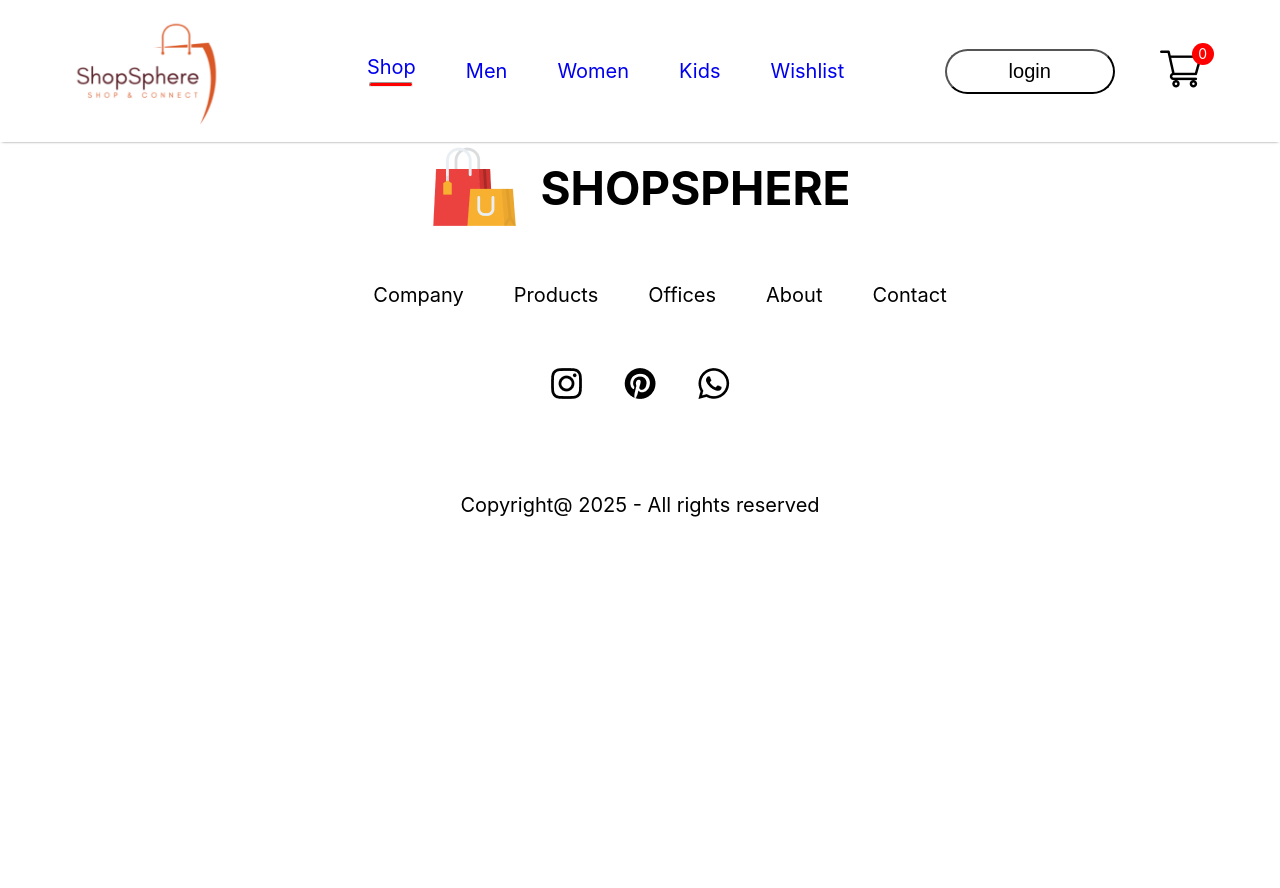
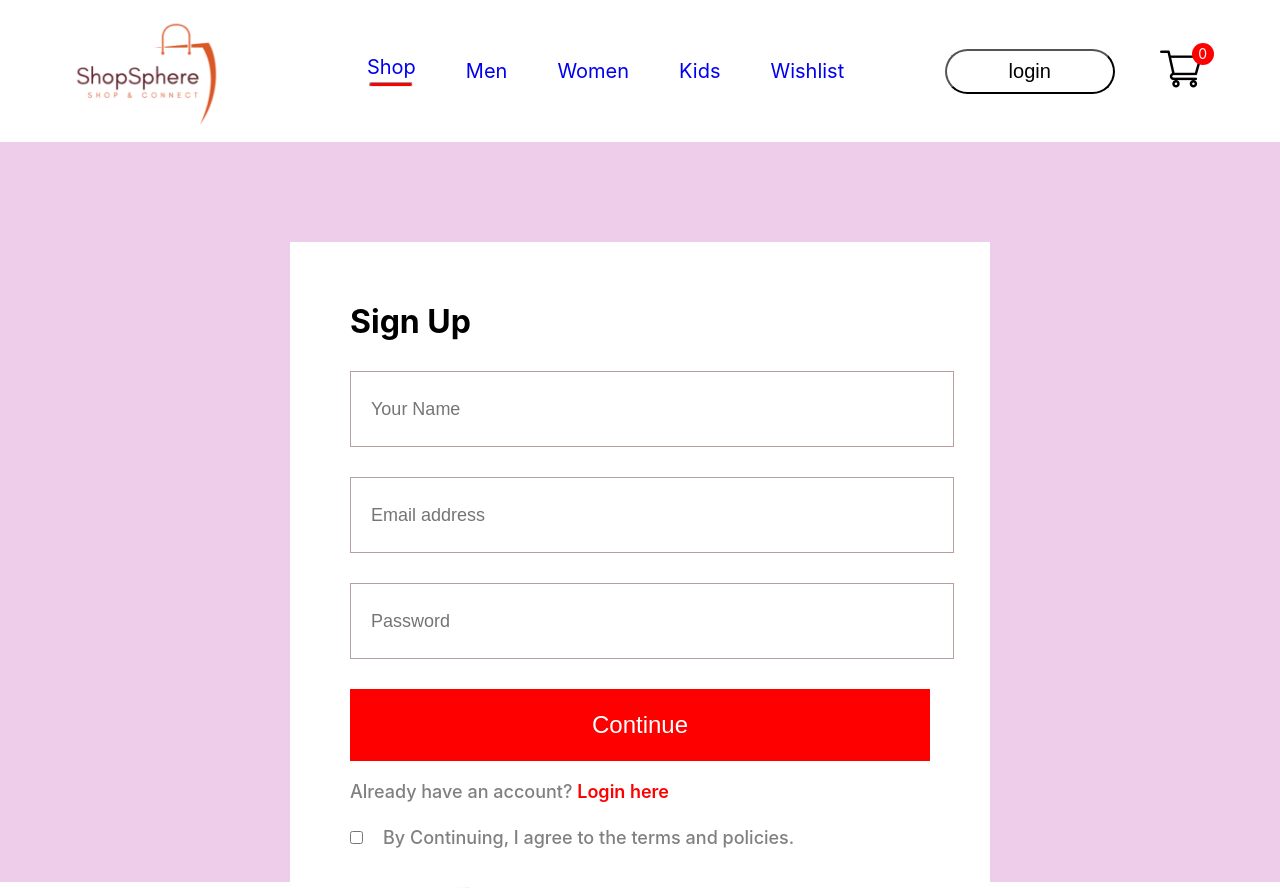
Before and after one commit to mansidavkhar/Shoppy, a React (Create React App) app in the folder frontend/: page /login in a window 1280 px wide. Shown: the top 888 px of the page. Before the commit the page ends 800 px from the top, so only its background shows below. Built offline with nearby package versions, Linux system fonts and the light colour scheme.

Commit message:
login page done

```diff
--- /dev/null
+++ b/frontend/src/Pages/CSS/LoginSignup.css
@@ -0,0 +1,69 @@
+.loginsignup{
+    width: 100%;
+    height: 80vh;
+    background: rgb(237, 205, 234);
+    padding-top: 100px;
+}
+
+.loginsignup-container{
+    width: 580px;
+    height: 600px;
+    background: white;
+    margin: auto;
+    padding: 40px 60px;
+}
+
+.loginsignup-container h1{
+    margin: 20px 0px;
+}
+
+.loginsignup-fields{
+    display: flex;
+    flex-direction: column;
+    gap: 30px;
+    margin-top: 30px;
+}
+
+.loginsignup-fields input{
+    height: 72px;
+    width: 100%;
+    padding-left: 20px;
+    border: 1px solid rgb(186, 157, 157);
+    outline: none;
+    color: pink;
+    font-size: 18px;
+}
+
+.loginsignup-container button{
+    width: 580px;
+    height: 72px;
+    color: white;
+    background: red;
+    margin-top: 30px;
+    border: none;
+    font-size: 24px;
+    font-weight: 500;
+    cursor: pointer;
+}
+
+.loginsignup-login{
+    margin-top: 20px;
+    color: grey;
+    font-size: 18px;
+    font-weight: 500;
+}
+
+.loginsignup-login span{
+    color: red;
+    font-weight: 600;
+}
+
+.loginsignup-agree{
+    display: flex;
+    align-items: center;
+    gap: 20px;
+    margin-top: 25px;
+    color: grey;
+    font-size: 18px;
+    font-weight: 500;
+}
--- a/frontend/src/Pages/LoginSignup.jsx
+++ b/frontend/src/Pages/LoginSignup.jsx
@@ -1,9 +1,23 @@
 import React from 'react'
+import './CSS/LoginSignup.css'
 
 const LoginSignup = () => {
   return (
-    <div>
-
+    <div className='loginsignup'>
+      <div className="loginsignup-container">
+        <h1>Sign Up</h1>
+        <div className="loginsignup-fields">
+          <input type="text" placeholder='Your Name' />
+          <input type="email" placeholder='Email address' />
+          <input type="password" placeholder='Password' />
+        </div>
+        <button>Continue</button>
+        <p className="loginsignup-login">Already have an account? <span>Login here</span></p>
+        <div className="loginsignup-agree">
+          <input type="checkbox" name='' id='' />
+          <p>By Continuing, I agree to the terms and policies.</p>
+        </div>
+      </div>
     </div>
   )
 }
```
